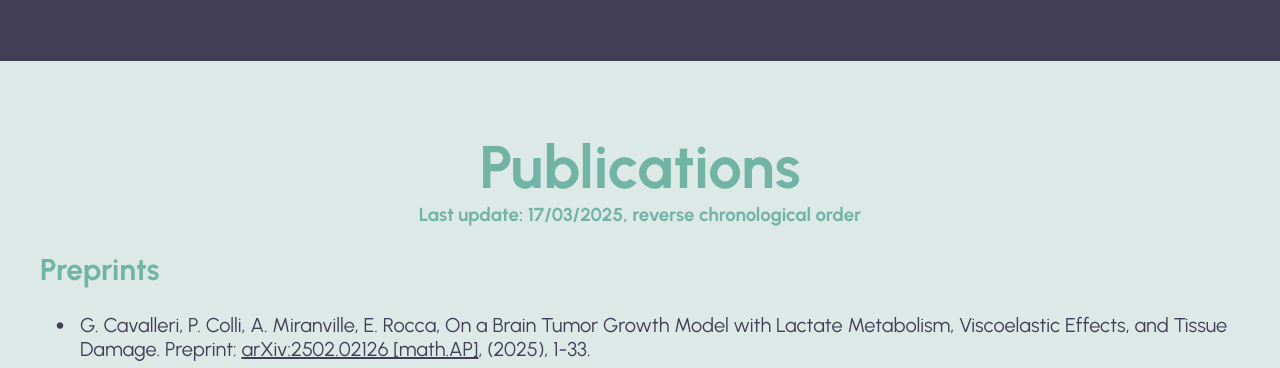
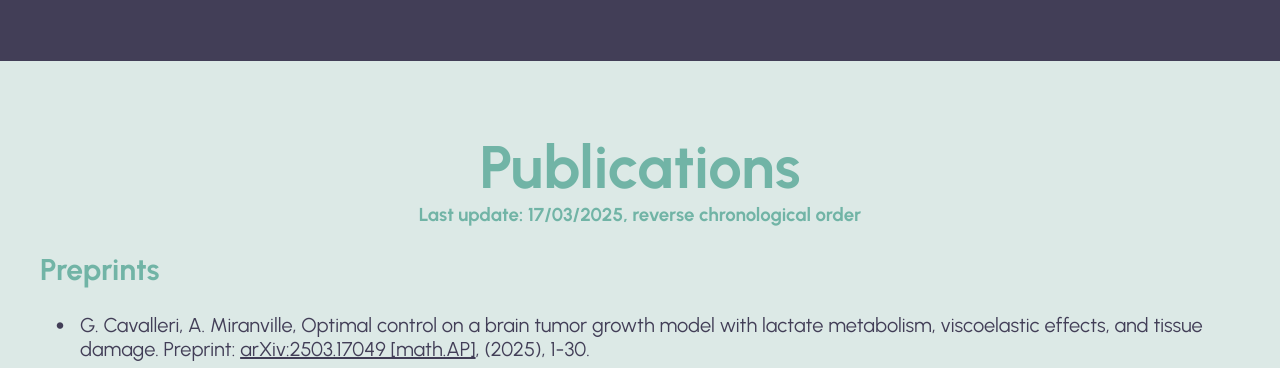
Before and after one commit to GiuliaCavalleri/giuliacavalleri.github.io, a plain HTML site: page index.html in a window 1280 px wide. Shown: the part 581-949 px from the top of the page. Drawn offline with Linux system fonts and the light colour scheme.

Commit message:
Update preprint e CV
Added a preprint

```diff
--- a/index.html
+++ b/index.html
@@ -50,6 +50,7 @@
 			<h3>Last update: 17/03/2025, reverse chronological order</h3>
 			<h2>Preprints</h2>
 			<ul class="fa-ul">
+				<li><span class="fa-li"><i class="fa-solid fa-3xs fa-circle"></i></span>G. Cavalleri, A. Miranville, Optimal control on a brain tumor growth model with lactate metabolism, viscoelastic effects, and tissue damage. Preprint: <a href="https://arxiv.org/abs/2503.17049" target="_blank">arXiv:2503.17049 [math.AP]</a>, (2025), 1-30.</li>
 				<li><span class="fa-li"><i class="fa-solid fa-3xs fa-circle"></i></span>G. Cavalleri, P. Colli, A. Miranville, E. Rocca, On a Brain Tumor Growth Model with Lactate Metabolism, Viscoelastic Effects, and Tissue Damage. Preprint: <a href="https://arxiv.org/abs/2502.02126" target="_blank">arXiv:2502.02126 [math.AP]</a>, (2025), 1-33.</li>
 				<li><span class="fa-li"><i class="fa-solid fa-3xs fa-circle"></i></span>G. Cavalleri, A phase field model of Cahn-Hilliard type for tumour growth with mechanical effects and damage. Preprint: <a href="https://arxiv.org/abs/2409.14817" target="_blank">arXiv:2409.14817 [math.AP]</a>, (2024), 1-43.</li>
 			</ul>
```
Also changed, not shown: 1 other file.
